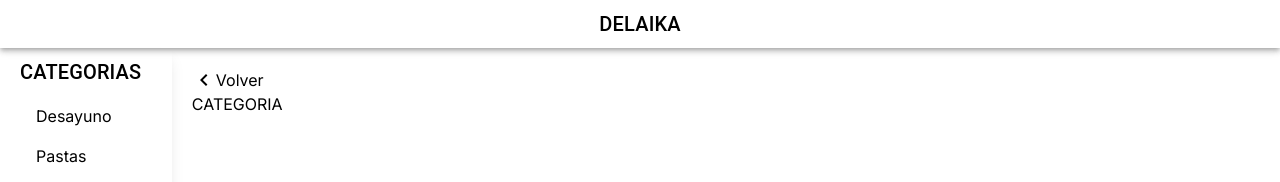
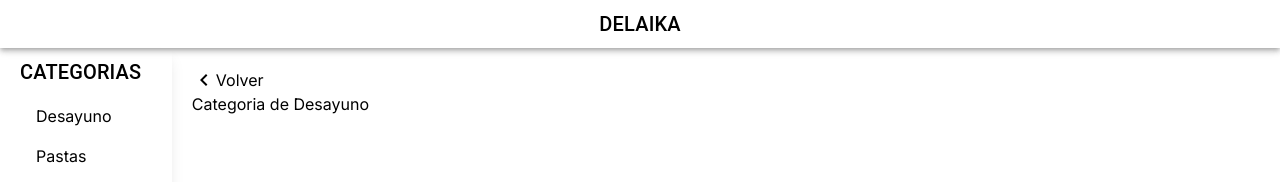
Before and after one commit to valentinaconde/delaika-recipes-FRONT, a Next.js app: page /home/categories/Desayuno in a window 1280 px wide. Shown: the top 182 px of the page. Built offline with nearby package versions, Linux system fonts and the light colour scheme.

Commit message:
refactor: Update category page component

```diff
--- a/app/home/categories/[categorie]/page.tsx
+++ /dev/null
@@ -1,23 +0,0 @@
-
-'use client'
-import { useRouter } from 'next/navigation';
-import React from 'react';
-import KeyboardArrowLeftIcon from '@mui/icons-material/KeyboardArrowLeft';
-
-export default function Page() {
-
-  const router = useRouter();
-  const handleGoBack = () => {
-    router.back();
-  }
-
-    return (
-      <>
-        <div className='flex' onClick={handleGoBack}>
-        <KeyboardArrowLeftIcon />
-        <button >Volver</button>
-        </div>
-        <p>CATEGORIA</p>
-      </>
-    )
-  }
--- /dev/null
+++ b/app/home/categories/[category]/page.tsx
@@ -0,0 +1,36 @@
+
+'use client'
+import { usePathname, useRouter } from 'next/navigation';
+import React, { useEffect, useState } from 'react';
+import KeyboardArrowLeftIcon from '@mui/icons-material/KeyboardArrowLeft';
+
+export default function Category() {
+
+  const path = usePathname()
+  const router = useRouter();
+  const [categoryName, setCategoryName] = useState('')
+
+
+
+  const handleGoBack = () => {
+    router.back();
+  }
+
+  const handleGetCategoryName = () => {
+    setCategoryName(path.split('/categories/')[1])
+  }
+
+  useEffect(() => {
+    handleGetCategoryName();
+  }, [])
+
+    return (
+      <>
+        <div className='flex' onClick={handleGoBack}>
+        <KeyboardArrowLeftIcon />
+        <button >Volver</button>
+        </div>
+        <p>Categoria de {categoryName}</p>
+      </>
+    )
+  }
```
